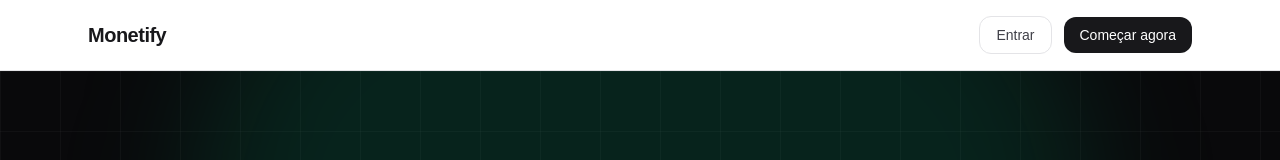
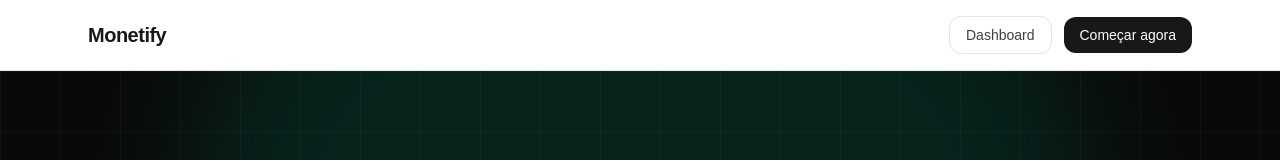
Before and after one commit to guutol/monetify-app, a Next.js app: page / in a window 1280 px wide. Shown: the top 160 px of the page. Built offline with nearby package versions, Linux system fonts and the light colour scheme; no server answers; sample sign-in values are in the browser's storage.

Commit message:
feat(nav): navegação contexto-aware na landing e link de retorno na navbar

```diff
--- a/src/app/(dashboard)/_components/NavBar.tsx
+++ b/src/app/(dashboard)/_components/NavBar.tsx
@@ -29,7 +29,7 @@ export function NavBar() {
               <Link
                 key={item.href}
                 href={item.href}
-                className={`rounded-lg px-2.5 py-1.5 text-xs font-medium transition-colors sm:px-3 sm:text-sm ${
+                className={`rounded-lg px-2 py-1.5 text-xs font-medium transition-colors sm:px-3 sm:text-sm ${
                   isActive
                     ? "bg-emerald-500/10 text-emerald-400"
                     : "text-zinc-400 hover:bg-zinc-800 hover:text-white"
@@ -39,6 +39,17 @@ export function NavBar() {
               </Link>
             );
           })}
+
+          {/* Separator */}
+          <span className="mx-1 h-4 w-px bg-zinc-700 sm:mx-1.5" aria-hidden="true" />
+
+          {/* Back to landing — always discrete, never active */}
+          <Link
+            href="/"
+            className="rounded-lg px-2 py-1.5 text-xs font-medium text-zinc-500 transition-colors hover:bg-zinc-800 hover:text-zinc-300 sm:px-3 sm:text-sm"
+          >
+            Início
+          </Link>
         </div>
       </div>
     </nav>
--- a/src/app/page.tsx
+++ b/src/app/page.tsx
@@ -1,19 +1,34 @@
 import Link from "next/link";
+import { auth } from "@/auth";
 
 // ─── Navbar ───────────────────────────────────────────────────────────────────
 
-function Navbar() {
+function Navbar({ isLoggedIn }: { isLoggedIn: boolean }) {
   return (
     <header className="sticky top-0 z-50 border-b border-zinc-200 bg-white">
       <div className="mx-auto flex max-w-6xl items-center justify-between px-4 py-4 sm:px-6">
-        <span className="text-xl font-bold tracking-tight text-zinc-900">Monetify</span>
+        <Link
+          href={isLoggedIn ? "/dashboard" : "/"}
+          className="text-xl font-bold tracking-tight text-zinc-900 transition-colors hover:text-zinc-600"
+        >
+          Monetify
+        </Link>
         <div className="flex items-center gap-3">
+          {isLoggedIn ? (
+            <Link
+              href="/dashboard"
+              className="rounded-xl border border-zinc-200 px-4 py-2 text-sm font-medium text-zinc-700 transition-colors hover:border-zinc-300 hover:bg-zinc-100 hover:text-zinc-900"
+            >
+              Dashboard
+            </Link>
+          ) : (
             <Link
               href="/login"
               className="rounded-xl border border-zinc-200 px-4 py-2 text-sm font-medium text-zinc-700 transition-colors hover:border-zinc-300 hover:bg-zinc-100 hover:text-zinc-900"
             >
               Entrar
             </Link>
+          )}
           <Link
             href="/generate"
             className="hidden sm:inline-flex items-center rounded-xl bg-zinc-900 px-4 py-2 text-sm font-medium text-white hover:bg-zinc-700 transition-colors"
@@ -393,10 +408,13 @@ function Footer() {
 
 // ─── Page ─────────────────────────────────────────────────────────────────────
 
-export default function Home() {
+export default async function Home() {
+  const session = await auth();
+  const isLoggedIn = !!session?.user?.id;
+
   return (
     <div className="flex min-h-screen flex-col">
-      <Navbar />
+      <Navbar isLoggedIn={isLoggedIn} />
       <main className="flex-1">
         <Hero />
         <HowItWorks />
```
Lines whose indentation alone changed are shown as unchanged.
